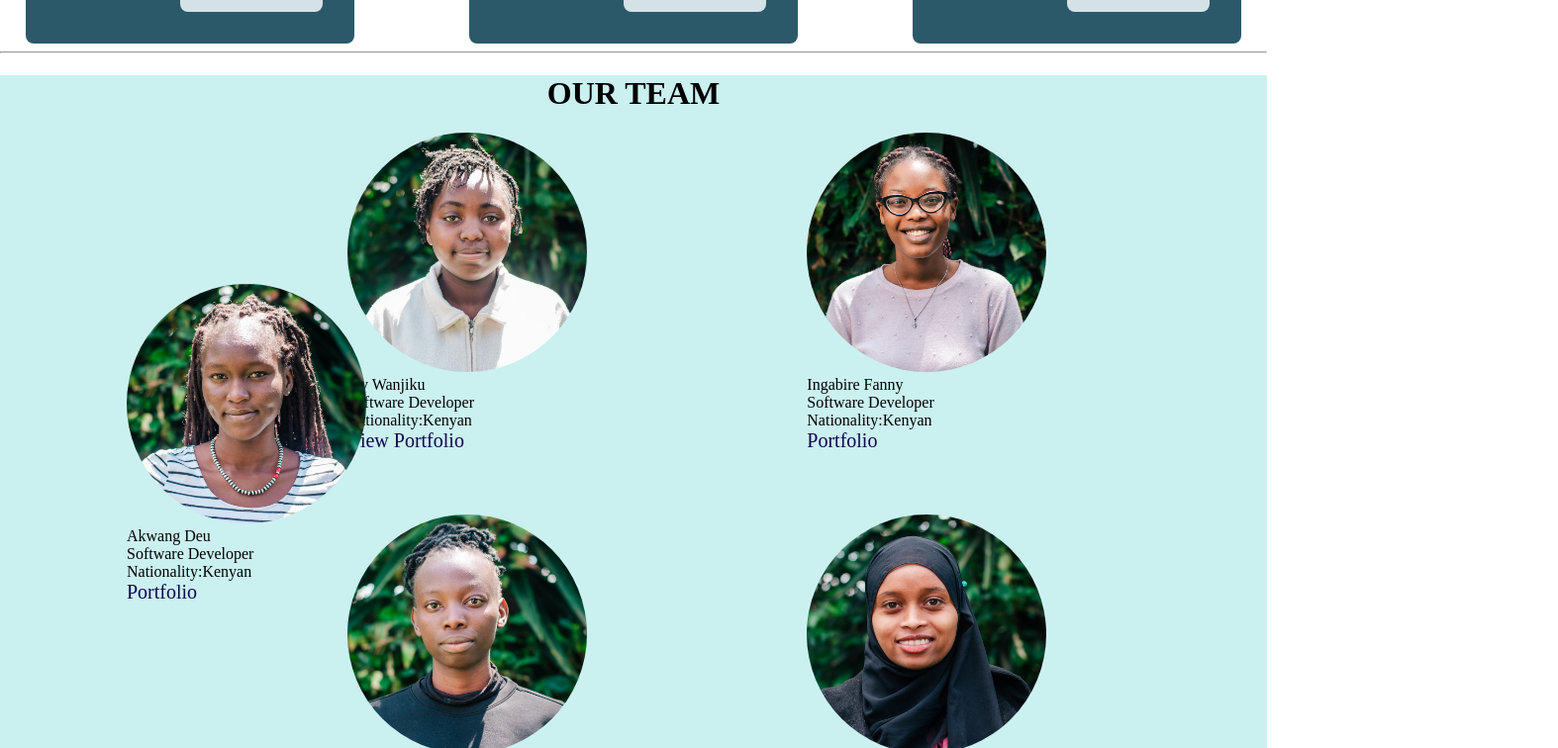
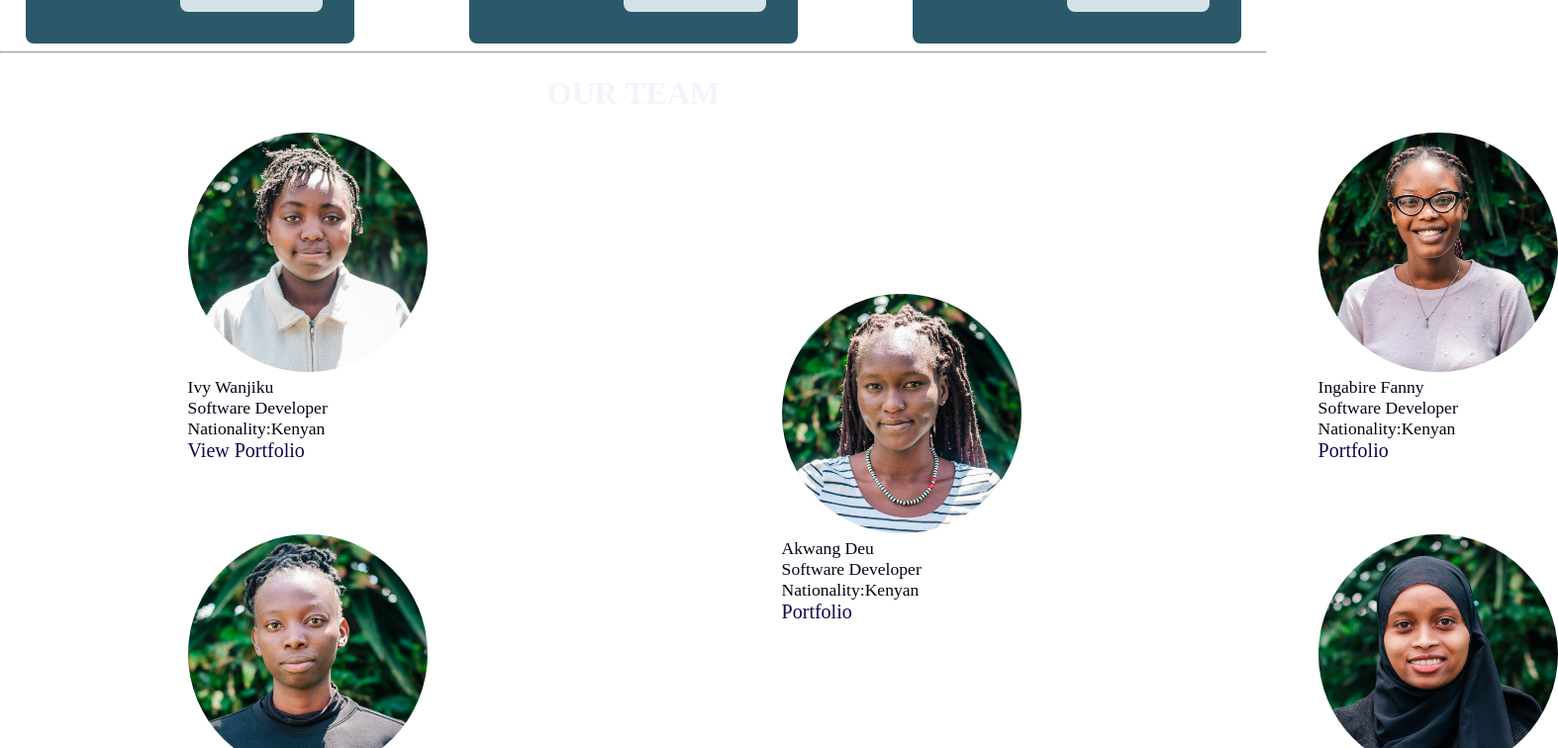
Before and after one commit to Ivy-Wanjiku/multimedia_content, a React (Create React App) app: page / in a window 1280 px wide. Shown: the part 3940-4696 px from the top of the page at 99% size, 1574 px wide, since content can reach past the window. Built offline with nearby package versions, Linux system fonts and the light colour scheme.

Commit message:
made updatezs

```diff
--- a/src/Homepage/index.css
+++ b/src/Homepage/index.css
@@ -1,6 +1,7 @@
 .whole {
     font-family: serif;
-    background-color: rgb(203, 240, 240);
+    color: white;
+
   }
 
   .port {
@@ -17,7 +18,7 @@
   .top,
   .bottom {
     display: flex;
-    justify-content: space-evenly;
+    gap: 900px;
   }
 
   .bottom {
@@ -31,10 +32,27 @@
 
   .caption {
     font-size: 20px;
+    color: #11074d;
   }
 
   .akwang {
     margin-top: -170px;
+    margin-left: 700px;
+    color: #050313;
+  }
+  .ivy{
+    color: #050313;
+    margin-left: 100px;
+  }
+  .ajema{
+    color: #050313;
+    margin-left: 100px;
+  }
+  .raziah{
+    color: #050313;
+  }
+  .fanny{
+    color: #050313;
   }
 
   .one {
@@ -46,8 +64,10 @@
   }
 
   .images {
-    margin-left: 10%;
+    margin-left: 7%;
+    font-size: 1.1rem;
   }
-  h1{
+  .team{
     text-align: center;
+    color: hsl(249, 54%, 97%);
   }
--- a/src/Homepage/index.js
+++ b/src/Homepage/index.js
@@ -5,7 +5,7 @@ const Homepage =()=>{
  return(
     <div className='whole'>
         <div>
-            <h1>OUR TEAM</h1>
+            <h1 className='team'>OUR TEAM</h1>
         </div>
         <div className='images'>
             <div className='top'>
```
